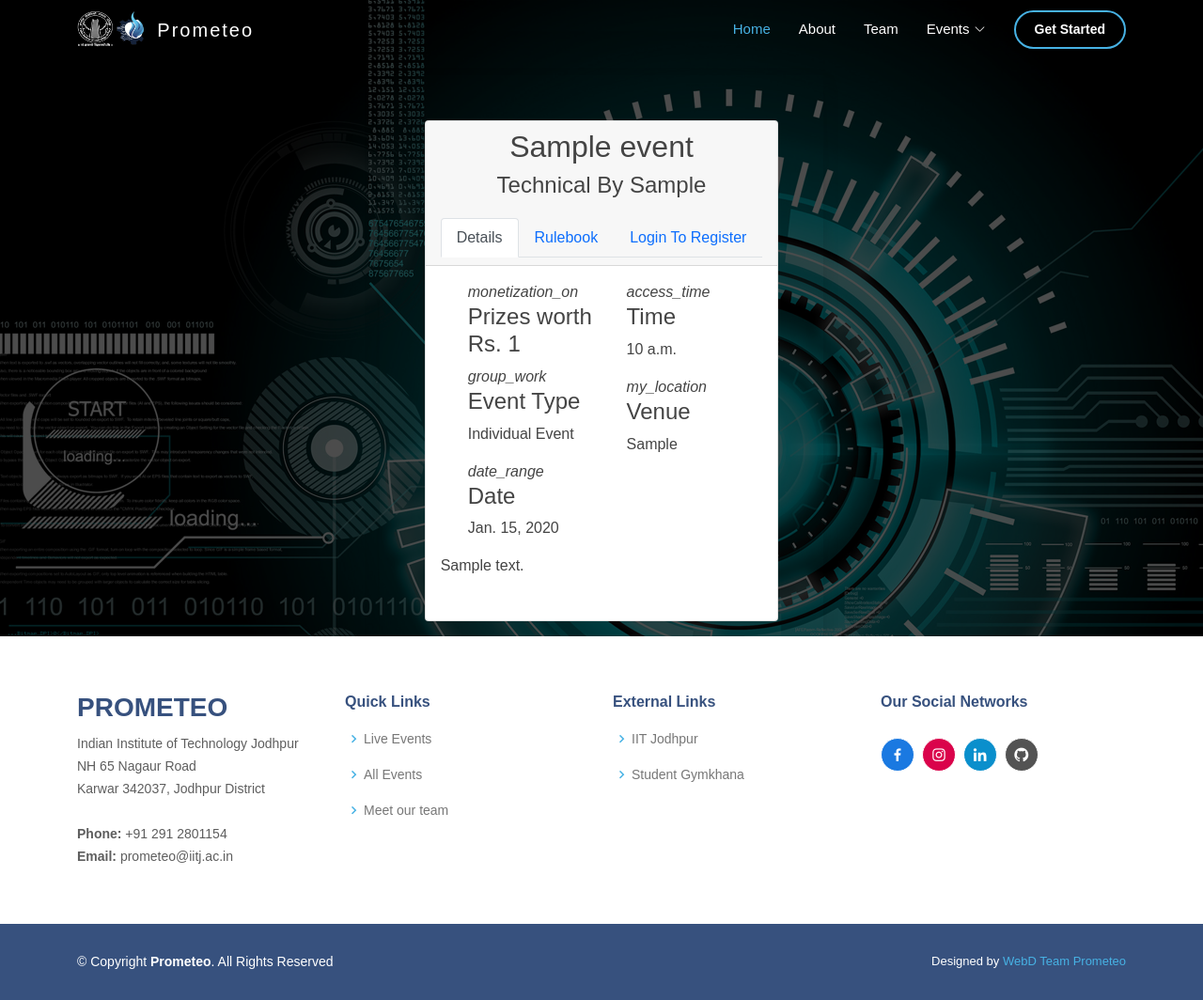
After one commit to Sahil1479/Prometeo, a Django app: page /events/technical/1/ in a window 1280 px wide. The commit adds this page. Shown: the whole page at 94% size. Run offline with Django 4.2, Linux system fonts and the light colour scheme; tables that the repository leaves empty hold one stand-in row (values such as "Sample post"); some libraries are stand-ins or nearby versions.

Commit message:
added events page base layout
also  set layout for event info page

```diff
--- a/events/urls.py
+++ b/events/urls.py
@@ -1,7 +1,9 @@
 from django.urls import path
 from .views import *
 
+app_name='events'
 urlpatterns = [
     path('<slug:type>/', events, name="events"),
     path('<slug:type>/<int:eventid>/', event, name="event"),
+
 ]
--- a/events/views.py
+++ b/events/views.py
@@ -12,7 +12,7 @@ from django.contrib import messages
 
 # Create your views here.
 def events(request, type):
-    events = Event.objects.filter(type=type)
+    events = Event.objects.filter(type=type.lower())
     return render(request, 'events.html', {'events' : events, 'type' : type})
 
 def event(request, type, eventid):
--- a/home/views.py
+++ b/home/views.py
@@ -1,6 +1,6 @@
 from django.shortcuts import render, redirect
 from .models import Carousel
-
+from django.shortcuts import get_object_or_404
 
 def home(request):
     carousel = Carousel.objects.filter(active=True)
--- /dev/null
+++ b/prometeo/static/css/event.css
@@ -0,0 +1,7 @@
+body{
+    background-image: url("/static/img/technicaleventsbg.png");
+    background-attachment: fixed;
+}
+footer{
+    position: absolute;
+}
--- a/templates/base.html
+++ b/templates/base.html
@@ -36,6 +36,7 @@
 
 </head>
 <body>
+    {% block body %}
     <!-- ======= Header ======= -->
     <header id="header" class="fixed-top ">
         <div class="container d-flex align-items-center">
@@ -49,15 +50,15 @@
             </h1>
             <nav id="navbar" class="navbar">
                 <ul>
-                    <li><a class="nav-link scrollto active" href="#hero">Home</a></li>
+                    <li><a class="nav-link scrollto active" href="{% url 'home:home' %}">Home</a></li>
                     <li><a class="nav-link scrollto" href="#about">About</a></li>
                     <li><a class="nav-link scrollto" href="#team">Team</a></li>
-                    <li class="dropdown"><a href="#"><span>Drop Down</span> <i class="bi bi-chevron-down"></i></a>
+                    <li class="dropdown"><a href="#"><span>Events</span> <i class="bi bi-chevron-down"></i></a>
                         <ul>
-                            <li><a href="#">Drop Down 1</a></li>
-                            <li><a href="#">Drop Down 2</a></li>
-                            <li><a href="#">Drop Down 3</a></li>
-                            <li><a href="#">Drop Down 4</a></li>
+                            <li><a href="{% url 'events:events' 'Live' %}">Live Events</a></li>
+                            <li><a href="{% url 'events:events' 'Technical' %}">Technical Events</a></li>
+                            <li><a href="{% url 'events:events' 'Informal' %}">Informal Events</a></li>
+                            <li><a href="{% url 'events:events' 'Workshop' %}">Workshops</a></li>
                         </ul>
                     </li>
                     <li><a class="getstarted scrollto" href="#about">Get Started</a></li>
@@ -147,6 +148,6 @@
 
     {% block scripts %}
     {% endblock %}
-
+{% endblock %}
 </body>
 </html>
--- /dev/null
+++ b/templates/event.html
@@ -0,0 +1,229 @@
+{% extends 'template.html' %}
+
+{% load i18n %}
+
+{% load static %}
+
+
+
+{% block title %}
+{{event.name}}
+{% endblock %}
+
+{% block style %}
+<link href="{% static 'css/event.css' %}" rel="stylesheet">
+{% endblock %}
+
+{% block head_links %}
+<!-- header links -->
+{% endblock %}
+
+
+{% block content %}
+<div style="height:100% ;margin:0px;top: 0px;left: 0px; width: 100%; background-color: black; opacity: 0.7; display: flex;align-items: center; justify-content: center;position: fixed;z-index: 0;"></div>
+
+<div class="container p-5 mb-5   shadow" style="background-color: transparent; width: fit-content;position: relative;top: 10vh;" >
+    <div class="row">
+        <div class="col-lg-12 col-md-4 col-sm-12 ml-auto mr-auto">
+            <div class="card text-center" style="background-color: white;">
+                <div class="card-header ">
+                    <h2 class="title">{{ event.name }}</h2>
+                    {% if event.host %}
+                    <h4 style="text-transform: capitalize; margin-bottom:20px">{{ event.type }} by {{ event.host }}</h4>
+                    {% else %}
+                    <h4 style="text-transform: capitalize; margin-bottom:20px">{{ event.type }}</h4>
+                    {% endif %}
+                    <ul class="nav nav-tabs justify-content-center">
+                        <li class="nav-item">
+                            <a class="nav-link active" href="javascript:void(0)" onclick="openTab(event, 'details')">Details</a>
+                        </li>
+
+                        {% if event.rulebook %}
+                        <li class="nav-item">
+                        <a class="nav-link" href="{{ event.rulebook.url }}" target="_blank">Rulebook</a>
+                        </li>
+                        {% endif %}
+
+                        {% if user.is_authenticated %}
+                        {% if event in user.events.all %}
+                        <li class="nav-item">
+                        <a href="javascript:void(0)" class="nav-link" data-toggle="modal" data-target="#registeredModal">
+                            Already Registered
+                        </a>
+                        </li>
+                        {% elif not event.registration_open %}
+                        <li class="nav-item">
+                        <a href="javascript:void(0)" class="nav-link" data-toggle="modal" data-target="#closedModal">
+                          Registration Closed
+                        </a>
+                        </li>
+                        {% elif event.external_link %}
+                        <li class="nav-item">
+                          <a class="nav-link" href="{{ event.external_link }}">Register</a>
+                        </li>
+                        {% elif event.participation_type == 'team' %}
+                            <li class="nav-item">
+                                <!-- <a class="nav-link" href="javascript:void(0)">Already Registered</a> -->
+                                <a class="nav-link" href="javascript:void(0)" onclick="openTab(event, 'register')">Register</a>
+                            </li>
+                        {% else %}
+                            <li class="nav-item">
+                                <!-- <a class="nav-link" href="javascript:void(0)">Already Registered</a> -->
+                                <a href="javascript:void(0)" class="nav-link" data-toggle="modal" data-target="#confirmModal">
+                                  Register
+                                </a>
+                            </li>
+                        {% endif %}
+
+                        {% elif not event.registration_open %}
+                        <li class="nav-item">
+                        <a href="javascript:void(0)" class="nav-link" data-toggle="modal" data-target="#closedModal">
+                            Registration Closed
+                        </a>
+                        </li>
+                        {% else %}
+                        <li class="nav-item">
+                        <a class="nav-link" href="/accounts/login?next={% url 'events:event' event.type event.pk %}">Login To Register</a>
+                        </li>
+                        {% endif %}
+                        {% if user.is_superuser %}
+                        <li class="nav-item">
+                            <a class="nav-link" href="{% url 'events:event' event.type event.pk %}">Registered Users</a>
+                        </li>
+                        {% endif %}
+                     </ul>
+                </div>
+                <div class="card-body" id="details" style="display:block; text-align:left">
+
+
+
+                    <div class="row" style="margin-left:5%;">
+                      <div class="col-lg-6 col-md-6">
+                    {% if event.prize %}
+                    <div class="info info-horizontal" style="padding-top:0px; padding-bottom:0px">
+                        <div class="icon icon-rose">
+                            <i class="material-icons">monetization_on</i>
+                        </div>
+                        <div class="description">
+                            <h4 class="info-title">Prizes worth Rs. {{ event.prize }}</h4>
+                        </div>
+
+                    </div>
+                    {% endif %}
+                    <div class="info info-horizontal" style="padding-top:0px; padding-bottom:0px">
+                        <div class="icon icon-rose">
+                            {% if event.participation_type == 'team' %}
+                            <i class="material-icons">account_circle</i>
+                            {% else %}
+                            <i class="material-icons">group_work</i>
+                            {% endif %}
+
+                        </div>
+                        {% if not event.participation_type == 'none' %}
+                        <div class="description">
+                            <h4 class="info-title">Event Type</h4>
+                            <p>
+                                {% if event.participation_type == 'team' %}
+                                Team Event (Team Size: {{ event.min_team_size }}-{{ event.max_team_size }})
+                                {% else %}
+                                Individual Event
+                                {% endif %}
+                            </p>
+
+                        </div>
+                        {% endif %}
+                    </div>
+                    <!-- <h4 class="card-title">Event Type</h4>
+                    <p class="card-text">
+                        {% if event.participation_type == 'team' %}
+                        Team Event (Team Size: {{ event.min_team_size }}-{{ event.max_team_size }})
+                        {% else %}
+                        Individual Event
+                        {% endif %}
+                    </p> -->
+
+                    <div class="info info-horizontal" style="padding-top:0px; padding-bottom:0px">
+                        <div class="icon icon-rose">
+                            <i class="material-icons">date_range</i>
+                        </div>
+                        <div class="description">
+                            <h4 class="info-title">Date</h4>
+                            <p>
+                              {% if event.date %}
+                              {{ event.date }}
+                              {% else %}
+                              COMING SOON
+                              {% endif %}
+                            </p>
+
+                        </div>
+                    </div>
+                  </div>
+                  <div class="col-lg-6 col-md-6">
+                    <!-- <h4 class="card-title">Date</h4>
+                    <p class="card-text">{{ event.date }}</p> -->
+                    {% if event.time %}
+                    <div class="info info-horizontal" style="padding-top:0px; padding-bottom:0px">
+                        <div class="icon icon-rose">
+                            <i class="material-icons">access_time</i>
+                        </div>
+                        <div class="description">
+                            <h4 class="info-title">Time</h4>
+                            <p>{{ event.time }}</p>
+
+                        </div>
+                    </div>
+                    {% endif %}
+                    {% if event.venue %}
+                    <div class="info info-horizontal" style="padding-top:0px; padding-bottom:0px">
+                        <div class="icon icon-rose">
+                            <i class="material-icons">my_location</i>
+                        </div>
+                        <div class="description">
+                            <h4 class="info-title">Venue</h4>
+                            <p>{{ event.venue }}</p>
+                        </div>
+                    </div>
+                    {% endif %}
+                    </div>
+                    </div>
+
+                      {% if event.rulebook_text %}
+
+                      <div class="row" style="margin-bottom: 30px;">
+                        <div class="col-lg-11 ml-auto mr-auto">
+                          {{ event.rulebook_text|safe }}
+                        </div>
+                      </div>
+                      {% elif event.description %}
+                      <div class="row" style="margin-bottom: 30px">
+                        <div class="col-lg-11 ml-auto mr-auto">
+                          <h4 class="card-title">
+                            Description
+                          </h4>
+                          <p class="card-text">
+                            {{ event.description }}
+                          </p>
+                        </div>
+                      </div>
+
+                      {% endif %}
+
+
+                    </div>
+                    <div class="card-body" id="register" style="display:none;">
+                      <p class="card-text">This is a team event ({{ event.min_team_size }} to {{ event.max_team_size }} members). Create or join a team:</p>
+                      <a href="#" class="btn btn-primary">Create Team</a>
+                      <a href="#" class="btn btn-primary">Join a Team</a>
+                    </div>
+
+                </div>
+          </div>
+        </div>
+            </div>
+        </div>
+    </div>
+
+</div>
+
+{% endblock %}
--- a/templates/template.html
+++ b/templates/template.html
@@ -13,9 +13,11 @@
 <!-- import css files or write css code-->
 {% endblock %}
 
+
+
 {% block content %}
 <!-- write your code here -->
-<div style="height: 500px; width:100%; background:rgb(4, 206, 179);align-items: center;
+<div style="height: 400px; width:100%; background:rgb(28, 29, 29);align-items: center;
 justify-content: center; display:flex">
     <h1>Page Name</h1>
 </div>
```
Also changed, not shown: prometeo/static/css/events.css (added, +37 -0 lines), templates/events.html (added, +126 -0 lines), prometeo/static/img/technicaleventsbg.png (added), 5 other files.
